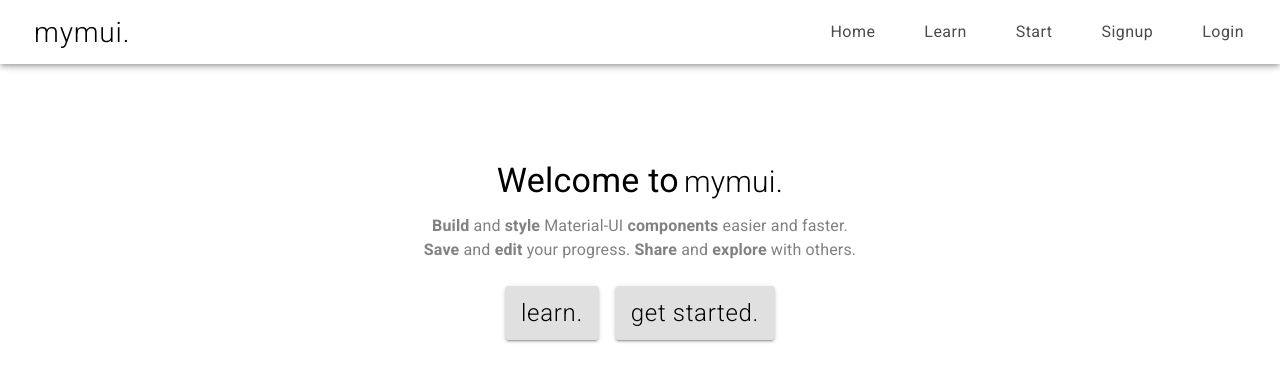
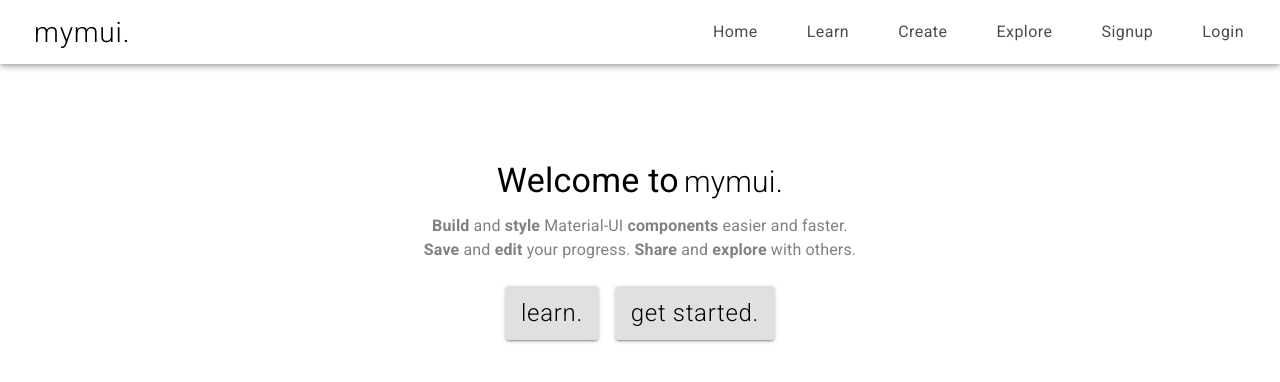
Before and after one commit to mui-toolkit/mui-toolkit, a React (Create React App) app: page / in a window 1280 px wide. Shown: the top 382 px of the page. Built offline with nearby package versions, Linux system fonts and the light colour scheme; no server answers.

Commit message:
Added links to navbar for explore and create

```diff
--- a/src/components/Home.js
+++ b/src/components/Home.js
@@ -25,33 +25,31 @@ export default function Home() {
     //   await unsubscribe();
     // };
   }, []);
-
-  if (!user.loggedIn) {
   return (
     <div>
       <div>
-          <Grid container direction="column" style={{ marginTop: '10em' }}>
+        <Grid container direction='column' style={{ marginTop: '10em' }}>
           <Grid
             item
             container
-              direction="row"
-              justify="center"
-              alignItems="center"
+            direction='row'
+            justify='center'
+            alignItems='center'
           >
             <Typography
-                variant="h4"
+              variant='h4'
               style={{ marginRight: '5px' }}
               gutterBottom
             >
               Welcome to{' '}
             </Typography>
             <Typography
-                variant="h4"
+              variant='h4'
               style={{
                 fontFamily: 'Roboto',
                 fontWeight: 200,
                 fontSize: 30,
-                  color: '#000'
+                color: '#000',
               }}
               gutterBottom
             >
@@ -59,14 +57,14 @@ export default function Home() {
             </Typography>
           </Grid>
 
-            <Grid container justify="center" alignItems="center">
+          <Grid container justify='center' alignItems='center'>
             <Typography
               style={{ marginTop: '10px' }}
-                align="center"
+              align='center'
               style={{ color: '#818181' }}
             >
-                <b>Build</b> and <b>style</b> Material-UI <b>components</b>{' '}
-                easier and faster.
+              <b>Build</b> and <b>style</b> Material-UI <b>components</b> easier
+              and faster.
               <br />
               <b>Save</b> and <b>edit</b> your progress. <b>Share</b> and
               <b> explore</b> with others.
@@ -75,24 +73,24 @@ export default function Home() {
 
           <Grid
             container
-              direction="row"
+            direction='row'
             spacing={2}
-              justify="center"
-              alignItems="center"
+            justify='center'
+            alignItems='center'
           >
             <Grid item>
               <Button
                 component={Link}
-                  to="/learn"
+                to='/learn'
                 disableRipple
-                  variant="contained"
+                variant='contained'
                 style={{
                   fontFamily: 'Roboto',
                   fontWeight: 200,
                   fontSize: 24,
                   color: '#000',
                   marginTop: '1em',
-                    textTransform: 'none'
+                  textTransform: 'none',
                 }}
                 // className={classes.button}
               >
@@ -102,16 +100,16 @@ export default function Home() {
             <Grid item>
               <Button
                 component={Link}
-                  to="/design"
+                to='/design'
                 disableRipple
-                  variant="contained"
+                variant='contained'
                 style={{
                   fontFamily: 'Roboto',
                   fontWeight: 200,
                   fontSize: 24,
                   color: '#000',
                   marginTop: '1em',
-                    textTransform: 'none'
+                  textTransform: 'none',
                 }}
                 // className={classes.button}
               >
@@ -124,20 +122,3 @@ export default function Home() {
     </div>
   );
 }
-  return (
-    <div>
-      <Grid container direction="row" style={{ marginTop: '10em' }}>
-        <Grid
-          item
-          container
-          direction="column"
-          justify="center"
-          alignItems="center"
-        >
-          {' '}
-          <Typography variant="h5">Welcome, {user.email} </Typography>
-        </Grid>
-      </Grid>
-    </div>
-  );
-}
--- a/src/components/ui/Header.js
+++ b/src/components/ui/Header.js
@@ -85,7 +85,13 @@ export default function Header(props) {
                 className={classes.tab}
                 component={Link}
                 to='/design'
-                label='Start'
+                label='Create'
+              />
+              <Tab
+                className={classes.tab}
+                component={Link}
+                to='/explore'
+                label='Explore'
               />
               <Tab
                 className={classes.tab}
@@ -131,7 +137,13 @@ export default function Header(props) {
               className={classes.tab}
               component={Link}
               to='/design'
-              label='Start'
+              label='Create'
+            />
+            <Tab
+              className={classes.tab}
+              component={Link}
+              to='/explore'
+              label='Explore'
             />
             {/* <Tab label={`Welcome, ${user.email}`} className={classes.tab} /> */}
             <Tab
@@ -151,9 +163,8 @@ export default function Header(props) {
             <Tab
               className={classes.tab}
               component={Link}
-              to="/"
-              label="Logout"
-
+              to='/'
+              label='Logout'
               onClick={handleClick}
             />
           </Grid>
```
Lines whose indentation alone changed are shown as unchanged.
